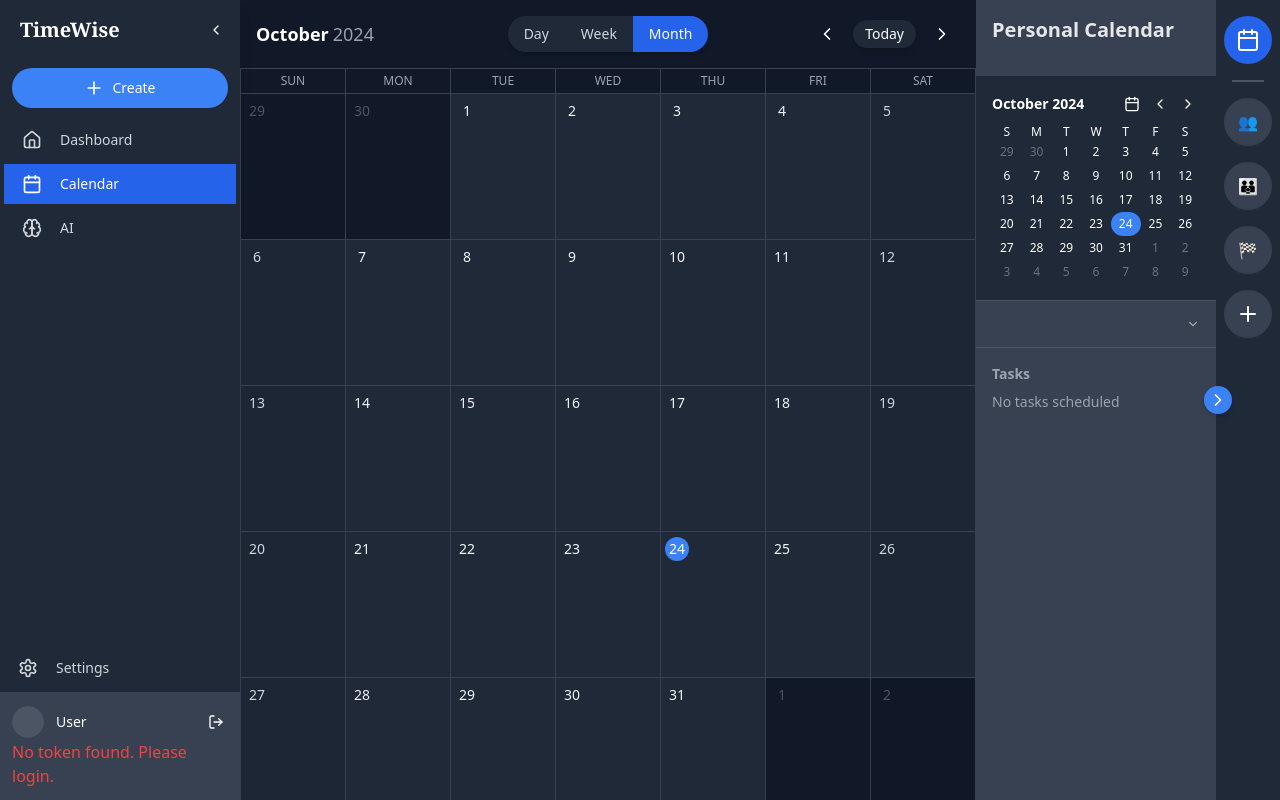
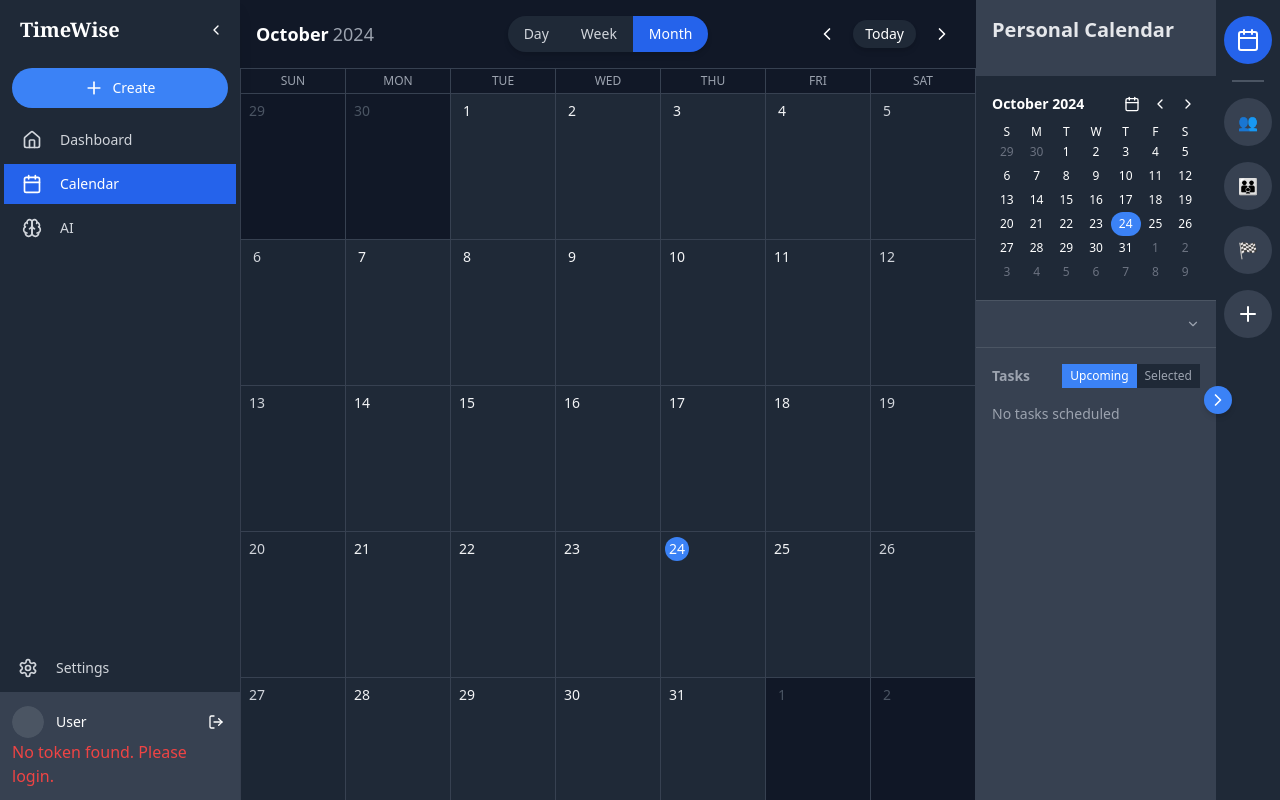
Before and after one commit to gsdyu/Calcoy, a Next.js app in the folder frontend/: page /calendar in a window 1280 px wide. Both pictures are taken after a click on the button 1218 px from the left and 400 px from the top of the page. Built offline with nearby package versions, Linux system fonts and the light colour scheme.

Commit message:
added task displayed on side bar updates + 2 hour buffer  + swtich between day click and upcoming tasks

```diff
--- a/frontend/src/components/Calendar/CalendarApp.js
+++ b/frontend/src/components/Calendar/CalendarApp.js
@@ -425,6 +425,8 @@ const CalendarApp = () => {
               onViewChange={handleViewChange}
               onClose={toggleSidebar}
               mainCalendarDate={selectedDate || currentDate}
+              events={events}
+              onTaskComplete={handleTaskComplete}
             />
           )}
         </div>
--- a/frontend/src/components/Sidebar/Sidebar.js
+++ b/frontend/src/components/Sidebar/Sidebar.js
@@ -1,13 +1,13 @@
 'use client';
 
-import React, { useState } from 'react';
+import React, { useState, useEffect } from 'react';
 import { useTheme } from '@/contexts/ThemeContext';
 import PersonalCalendar from '@/components/Sidebar/PersonalCalendar';
 import Calendarapi from '@/components/Sidebar/Calendarapi';
 import Tasks from '@/components/Sidebar/Tasks';
 import MiniCalendar from '@/components/Sidebar/MiniCalendar';
 
-const Sidebar = ({ onDateSelect, currentView, onViewChange, mainCalendarDate }) => {
+const Sidebar = ({ onDateSelect, currentView, onViewChange, mainCalendarDate, events, onTaskComplete }) => {
   const { darkMode } = useTheme();
   const [selectedDate, setSelectedDate] = useState(null);
   const [lastNonDayView, setLastNonDayView] = useState('Month');
@@ -46,7 +46,11 @@ const Sidebar = ({ onDateSelect, currentView, onViewChange, mainCalendarDate })
           mainCalendarDate={mainCalendarDate}
         />
         <Calendarapi />
-        <Tasks />
+        <Tasks
+          events={events}
+          selectedDate={selectedDate || mainCalendarDate}
+          onTaskComplete={onTaskComplete}
+        />
       </div>
     </div>
   );
--- a/frontend/src/components/Sidebar/Tasks.js
+++ b/frontend/src/components/Sidebar/Tasks.js
@@ -1,35 +1,137 @@
-'use client';
+import React, { useState } from 'react';
+import { useTheme } from '@/contexts/ThemeContext';
+import { Check, Clock } from 'lucide-react';
 
-import React from 'react';
-import { useTheme } from '@/contexts/ThemeContext';
+const Tasks = ({ events, selectedDate, onTaskComplete }) => {
+  const { darkMode } = useTheme();
+  const [displayMode, setDisplayMode] = useState('upcoming');
 
-const Tasks = () => {
-  const { darkMode } = useTheme();
-  const [tasks, setTasks] = React.useState([]);
+  // Filter and sort tasks with time buffer
+  const getTasks = () => {
+    if (!events) return [];
 
-  const toggleTask = (id) => {
-    setTasks(tasks.map(task =>
-      task.id === id ? {...task, done: !task.done} : task
-    ));
+    const now = new Date();
+    const twoHoursAgo = new Date(now.getTime() - (2 * 60 * 60 * 1000)); // 2 hour buffer
+
+    return events
+      .filter(event => {
+        if (event.calendar !== 'Task') return false;
+
+        if (displayMode === 'upcoming') {
+          const taskTime = new Date(event.start_time);
+          return taskTime > twoHoursAgo || !event.completed;
+        } else {
+          // Selected day mode
+          const taskDate = new Date(event.start_time);
+          const selected = new Date(selectedDate);
+          return taskDate.getDate() === selected.getDate() &&
+                 taskDate.getMonth() === selected.getMonth() &&
+                 taskDate.getFullYear() === selected.getFullYear();
+        }
+      })
+      .sort((a, b) => {
+        const dateA = new Date(a.start_time);
+        const dateB = new Date(b.start_time);
+        return dateA - dateB;
+      });
+  };
+
+  const tasks = getTasks();
+
+  const formatDate = (dateString) => {
+    const date = new Date(dateString);
+    const today = new Date();
+    today.setHours(0, 0, 0, 0);
+
+    const tomorrow = new Date(today);
+    tomorrow.setDate(tomorrow.getDate() + 1);
+
+    if (date.toDateString() === today.toDateString()) return 'Today';
+    if (date.toDateString() === tomorrow.toDateString()) return 'Tomorrow';
+    return date.toLocaleDateString('en-US', { month: 'short', day: 'numeric' });
+  };
+
+  const handleTaskClick = (taskId, currentStatus) => {
+    if (onTaskComplete) {
+      onTaskComplete(taskId, !currentStatus);
+    }
   };
 
   return (
     <div className={`p-4 border-t ${darkMode ? 'border-gray-600' : 'border-gray-300'}`}>
-      <h3 className={`text-sm font-semibold ${darkMode ? 'text-gray-400' : 'text-gray-600'} mb-2`}>Tasks</h3>
+      <div className="flex items-center justify-between mb-4">
+        <h3 className={`text-sm font-semibold ${darkMode ? 'text-gray-400' : 'text-gray-600'}`}>Tasks</h3>
+
+        {/* Compact Mode Switcher */}
+        <div className={`text-xs ${darkMode ? 'bg-gray-800' : 'bg-gray-200'} rounded-md overflow-hidden flex`}>
+          <button
+            onClick={() => setDisplayMode('upcoming')}
+            className={`px-2 py-1 transition-colors ${
+              displayMode === 'upcoming'
+                ? 'bg-blue-500 text-white'
+                : `${darkMode ? 'text-gray-400 hover:text-gray-200' : 'text-gray-600 hover:text-gray-800'}`
+            }`}
+          >
+            Upcoming
+          </button>
+          <button
+            onClick={() => setDisplayMode('selected')}
+            className={`px-2 py-1 transition-colors ${
+              displayMode === 'selected'
+                ? 'bg-blue-500 text-white'
+                : `${darkMode ? 'text-gray-400 hover:text-gray-200' : 'text-gray-600 hover:text-gray-800'}`
+            }`}
+          >
+            Selected
+          </button>
+        </div>
+      </div>
+
       {tasks.length === 0 ? (
-        <p className={`text-sm ${darkMode ? 'text-gray-400' : 'text-gray-600'}`}>No tasks scheduled</p>
+        <p className={`text-sm ${darkMode ? 'text-gray-400' : 'text-gray-600'}`}>
+          No tasks {displayMode === 'selected' ? 'for selected day' : 'scheduled'}
+        </p>
       ) : (
-        tasks.map(task => (
-          <div key={task.id} className="flex items-center space-x-2 mb-2">
-            <input
-              type="checkbox"
-              checked={task.done}
-              onChange={() => toggleTask(task.id)}
-              className={`form-checkbox h-4 w-4 ${darkMode ? 'text-blue-600' : 'text-blue-500'}`}
-            />
-            <span className={task.done ? `line-through ${darkMode ? 'text-gray-400' : 'text-gray-500'}` : ''}>{task.title}</span>
-          </div>
-        ))
+        <div className="space-y-3">
+          {tasks.map(task => (
+            <div
+              key={task.id}
+              className={`group flex items-start space-x-3 ${
+                task.completed ? 'opacity-50' : ''
+              }`}
+              onClick={() => handleTaskClick(task.id, task.completed)}
+            >
+              <div
+                className={`
+                  flex-shrink-0 w-5 h-5 mt-0.5 rounded border cursor-pointer
+                  ${darkMode ? 'border-gray-600' : 'border-gray-300'}
+                  ${task.completed ? 'bg-blue-500 border-blue-500' : 'hover:border-blue-500'}
+                  transition-colors duration-200
+                `}
+              >
+                {task.completed && <Check className="w-4 h-4 text-white m-auto" />}
+              </div>
+
+              <div className="flex-1 min-w-0">
+                <div className={`text-sm ${
+                  task.completed ? 'line-through' : ''
+                } ${darkMode ? 'text-gray-300' : 'text-gray-700'}`}>
+                  {task.title}
+                </div>
+                <div className="flex items-center mt-1">
+                  <Clock className={`w-3 h-3 ${darkMode ? 'text-gray-500' : 'text-gray-400'} mr-1`} />
+                  <span className={`text-xs ${darkMode ? 'text-gray-500' : 'text-gray-400'}`}>
+                    {formatDate(task.start_time)}
+                    {!task.allDay && ` • ${new Date(task.start_time).toLocaleTimeString('en-US', {
+                      hour: 'numeric',
+                      minute: '2-digit'
+                    })}`}
+                  </span>
+                </div>
+              </div>
+            </div>
+          ))}
+        </div>
       )}
     </div>
   );
```
